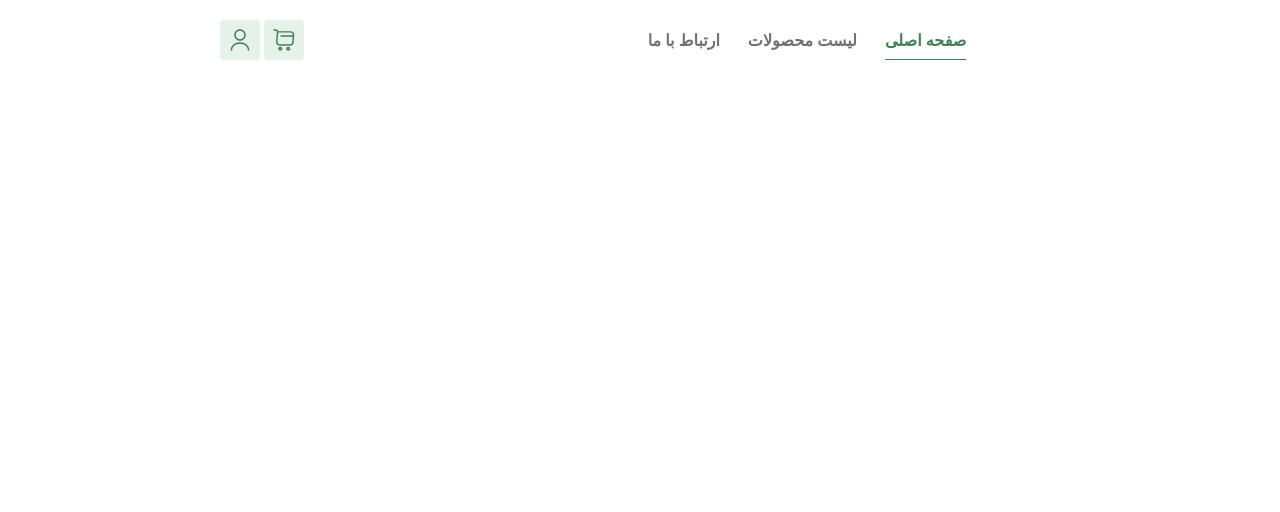
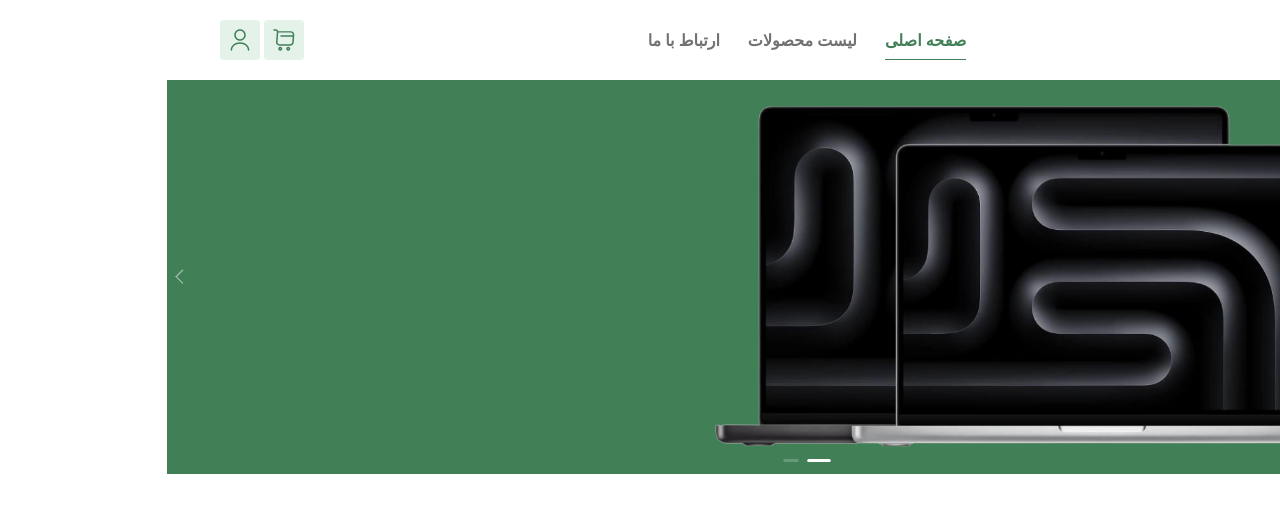
Before and after one commit to erfanmazid/online-shop-react-ts, a React (Vite) app: page / in a window 1280 px wide. Shown: the top 512 px of the page. Built offline with nearby package versions, Linux system fonts and the light colour scheme; no server answers.

Commit message:
feat: add slider

```diff
--- a/src/pages/home/index.tsx
+++ b/src/pages/home/index.tsx
@@ -1,7 +1,30 @@
+import CarouselComponent from "../../components/carousel";
+import { useGetCategory } from "../../hooks/get-category/useGetCategory";
+import { CategoriesEntity } from "../../types/category";
+
 export default function HomePage() {
+  const { data: category } = useGetCategory();
+  console.log(category?.data.data.categories);
+
   return (
-    <div>
-      <h1>Home page</h1>
-    </div>
+    <main className="flex w-full flex-col gap-10">
+      <CarouselComponent />
+      <div className="myContainer flex-col flex gap-5 w-full">
+        <div className="flex justify-around w-full">
+          {category?.data.data.categories.map((cat: CategoriesEntity) => (
+            <div
+              key={cat._id}
+              className="p-5 text-[#fff] bg-primary rounded-md flex flex-col gap-2"
+            >
+              <img
+                src={`http://localhost:8000/images/categories/icons/${cat.icon}`}
+                alt={cat.name}
+              />
+              <h3>{cat.name}</h3>
+            </div>
+          ))}
+        </div>
+      </div>
+    </main>
   );
 }
```
